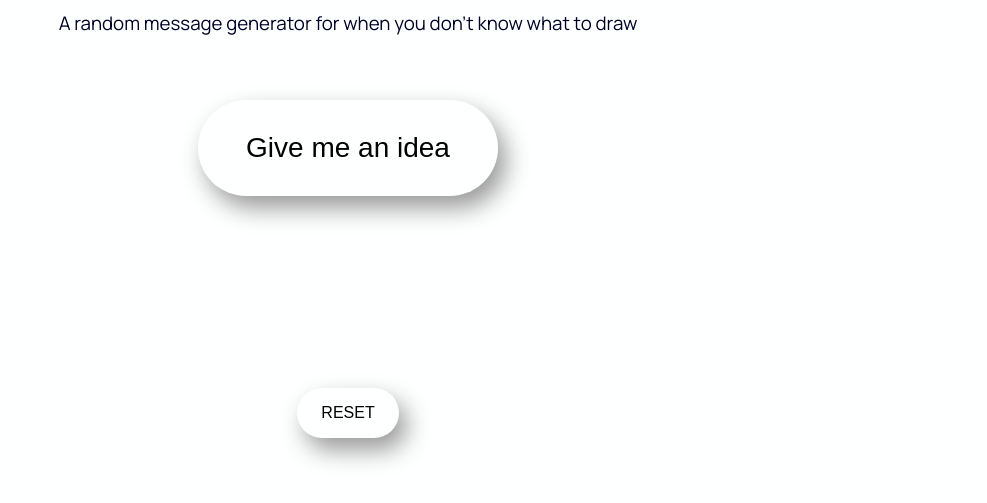
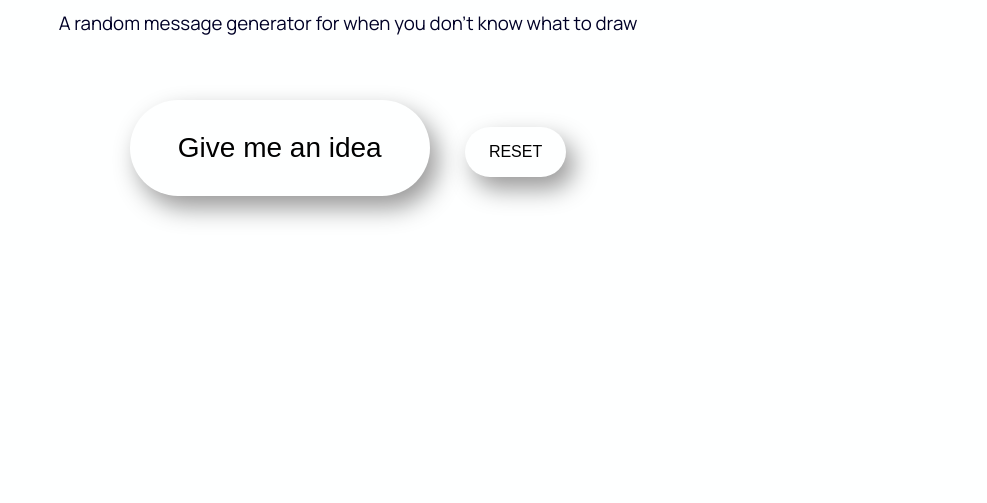
Before and after one commit to BeckyKoz/message_generator, a plain HTML site: page index.html in a window 1280 px wide. Shown: the part 259-762 px from the top of the page, without its empty margins (292-1279 px from the left). Drawn offline with Linux system fonts and the light colour scheme.

Commit message:
Fix spacing of buttons

```diff
--- a/index.html
+++ b/index.html
@@ -25,8 +25,9 @@
             <section>
                 <!-- <h2>Give me an idea:</h2> -->
                 <button id="idea">Give me an idea</button>
+                <button id="reset">Reset</button>
                 <h3 id="readout"></h3>
-                <button id="reset">Reset</button>
+
             </section>
         </main>
         <footer>
--- a/styles.css
+++ b/styles.css
@@ -46,13 +46,14 @@ main {
 }
 
 button {
-    margin-top: 4rem;
+    margin: 4rem 1rem 0 1rem;
     padding: 2rem 3rem;
     background-color: rgb(254, 255, 255);
     font-size: 1.75rem;
     border-radius: 3rem;
     border: none;
     box-shadow: .5rem .75rem 1.5rem #999999;
+    display: inline-block;
 }
 
 button:hover {
```
